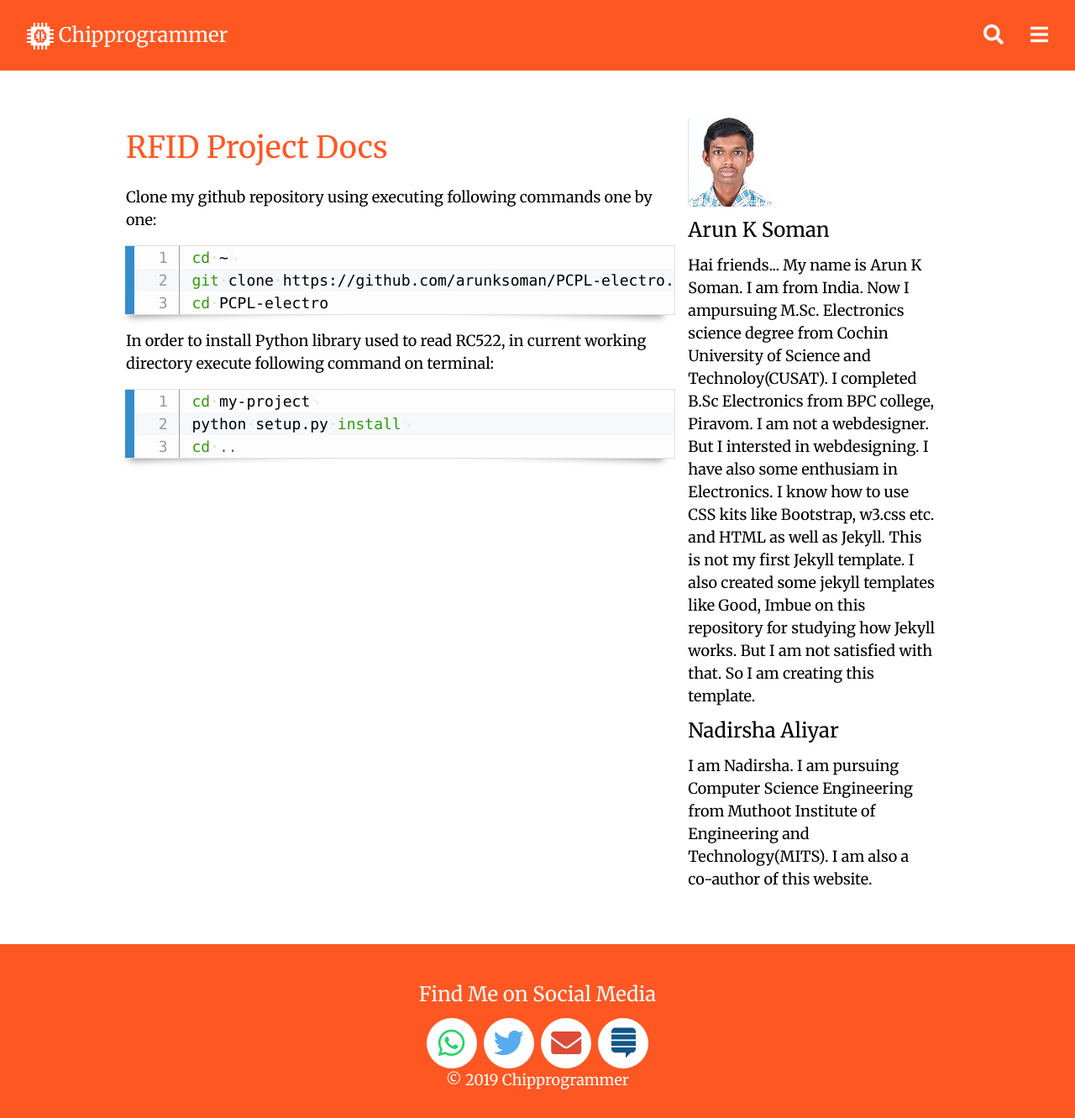
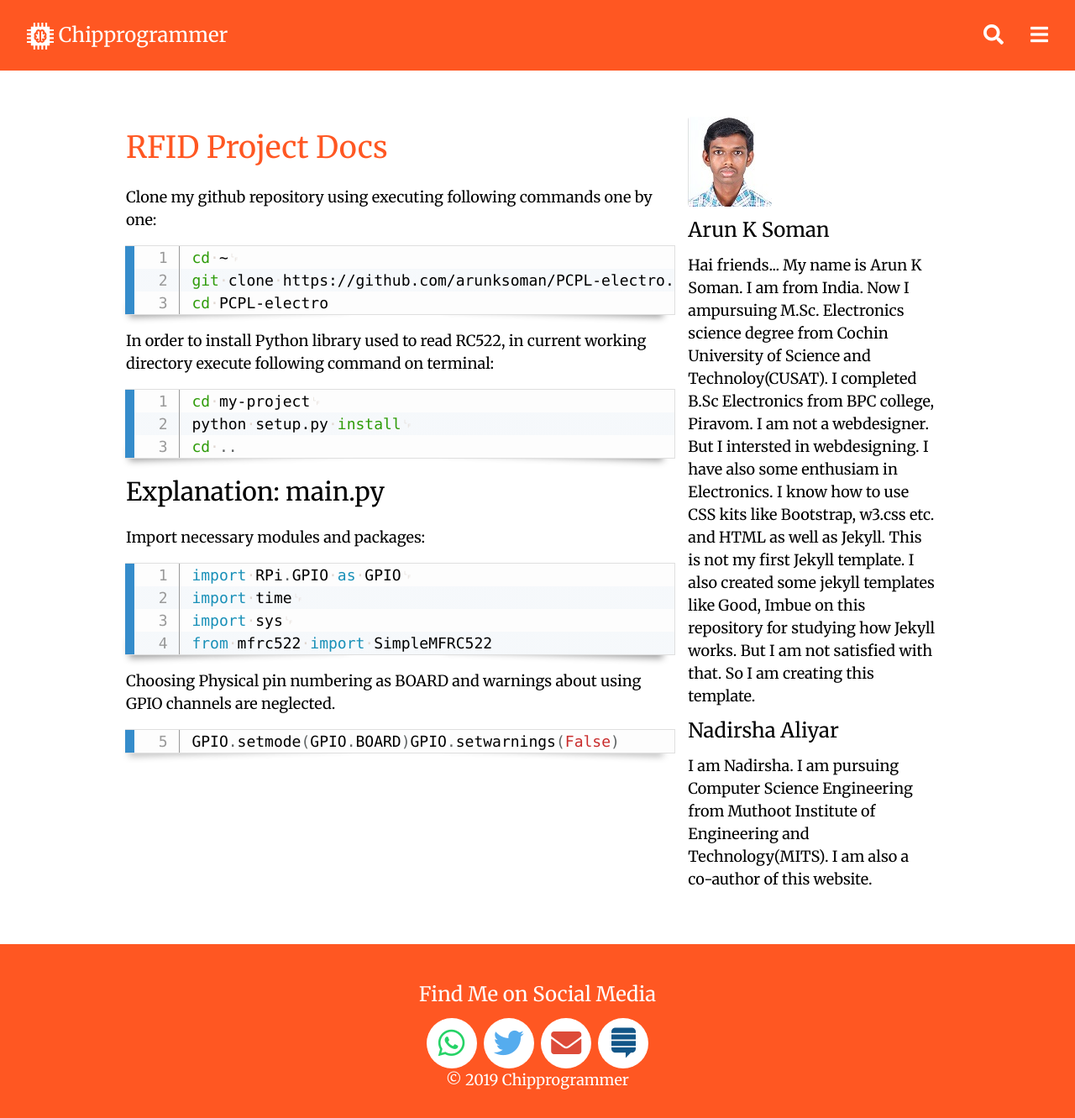
Before and after one commit to techiworld/techiworld.github.io, a Jekyll site: the page built from PCPL-electro.md, in a window 1280 px wide and 1331 px high. Shown: the whole window at 84% size. Built offline with Jekyll 4.4.1, drawn with Linux system fonts in a browser that asks for light colours; comment, search, counter and statistics services are not loaded.

Commit message:
Update PCPL-electro.md

```diff
--- a/PCPL-electro.md
+++ b/PCPL-electro.md
@@ -25,3 +25,27 @@ cd ..
 {% endraw %}
 </code>
 </pre>
+
+## Explanation: main.py
+
+Import necessary modules and packages:
+<pre class="line-numbers">
+<code class="language-python">
+{% raw %}
+import RPi.GPIO as GPIO
+import time
+import sys
+from mfrc522 import SimpleMFRC522
+{% endraw %}
+</code>
+</pre>
+
+Choosing Physical pin numbering as BOARD and warnings about using GPIO channels are neglected.
+
+<pre class="line-numbers" data-start="5">
+<code class="language-python">
+{% raw %}
+GPIO.setmode(GPIO.BOARD)GPIO.setwarnings(False)
+{% endraw %}
+</code>
+</pre>
```
